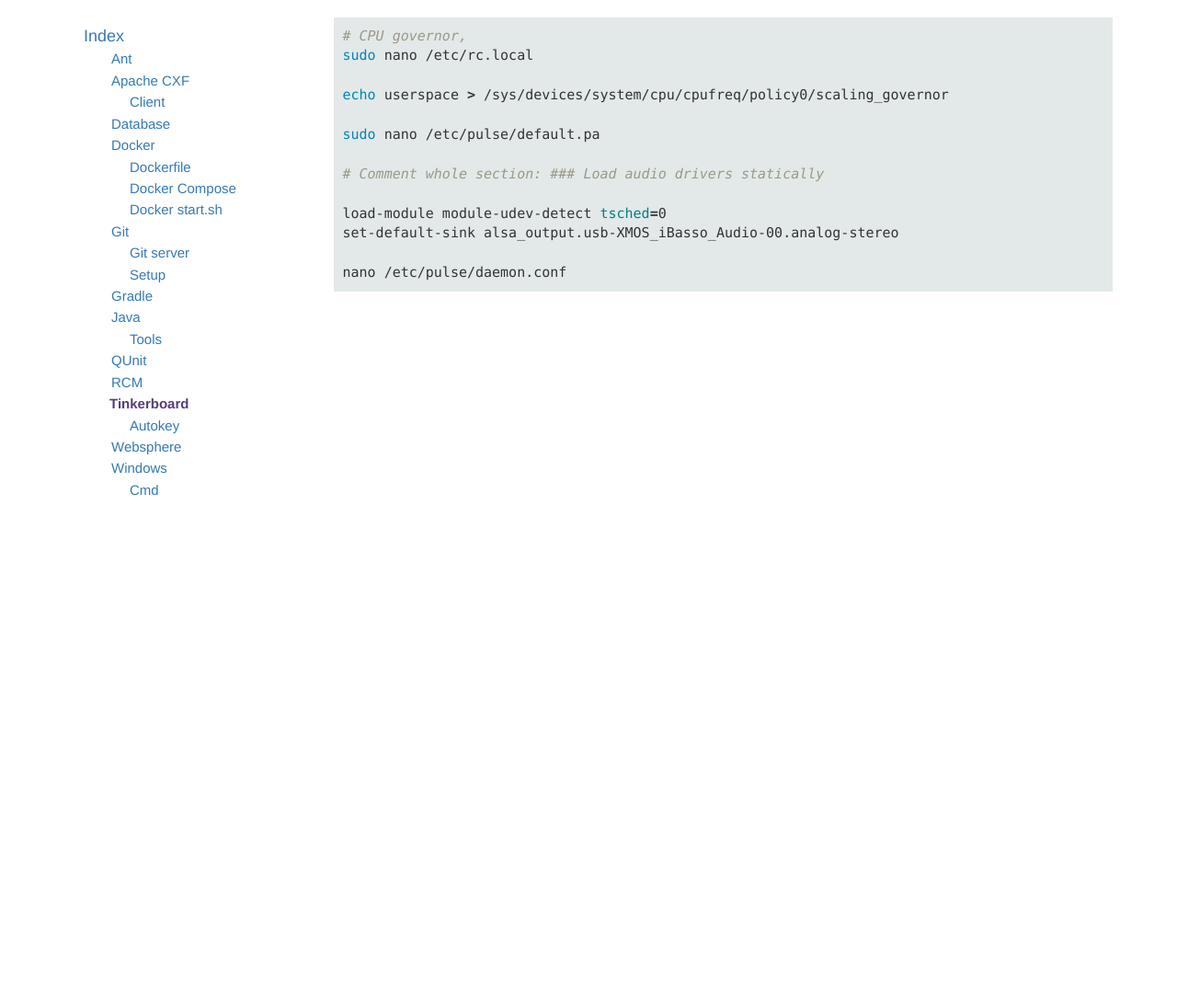
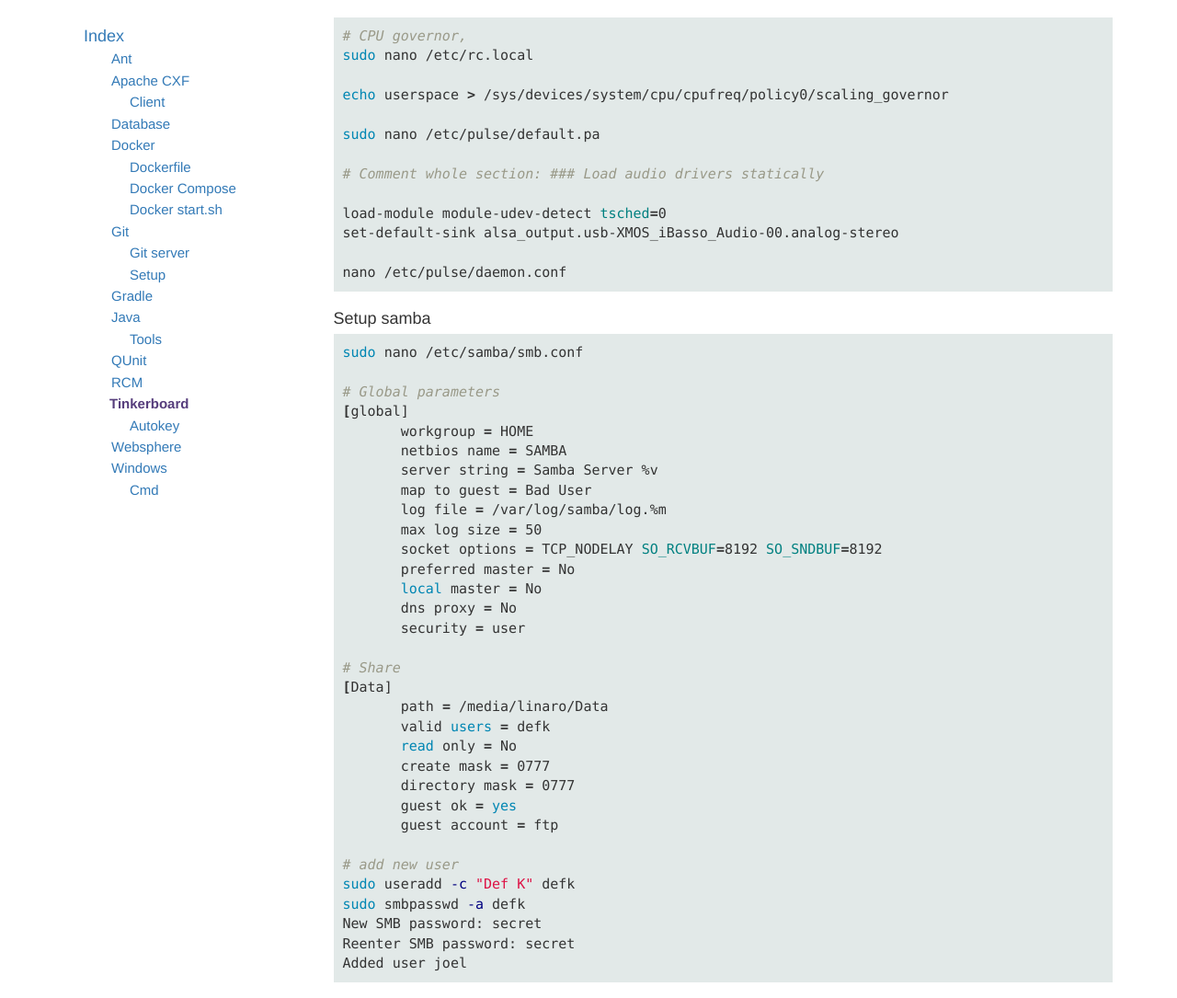
Before and after one commit to AndrewSoltes/AndrewSoltes.github.io, a Jekyll site: the page built from tinkerboard/index.md, in a window 1280 px wide. Shown: the whole page at 92% size. Built offline with Jekyll 4.4.1, drawn with Linux system fonts in a browser that asks for light colours; before the commit the page ends 900 px from its top, so only the background shows below that.

Commit message:
samba setting

```diff
--- a/tinkerboard/index.md
+++ b/tinkerboard/index.md
@@ -19,3 +19,39 @@ set-default-sink alsa_output.usb-XMOS_iBasso_Audio-00.analog-stereo
 nano /etc/pulse/daemon.conf
 
 {% endhighlight %}
+
+Setup samba
+{% highlight sh %}
+sudo nano /etc/samba/smb.conf
+
+# Global parameters
+[global]
+       workgroup = HOME
+       netbios name = SAMBA
+       server string = Samba Server %v
+       map to guest = Bad User
+       log file = /var/log/samba/log.%m
+       max log size = 50
+       socket options = TCP_NODELAY SO_RCVBUF=8192 SO_SNDBUF=8192
+       preferred master = No
+       local master = No
+       dns proxy = No
+       security = user
+
+# Share
+[Data]
+       path = /media/linaro/Data
+       valid users = defk
+       read only = No
+       create mask = 0777
+       directory mask = 0777
+       guest ok = yes
+       guest account = ftp
+
+# add new user
+sudo useradd -c "Def K" defk
+sudo smbpasswd -a defk
+New SMB password: secret
+Reenter SMB password: secret
+Added user joel
+{% endhighlight %}
```
